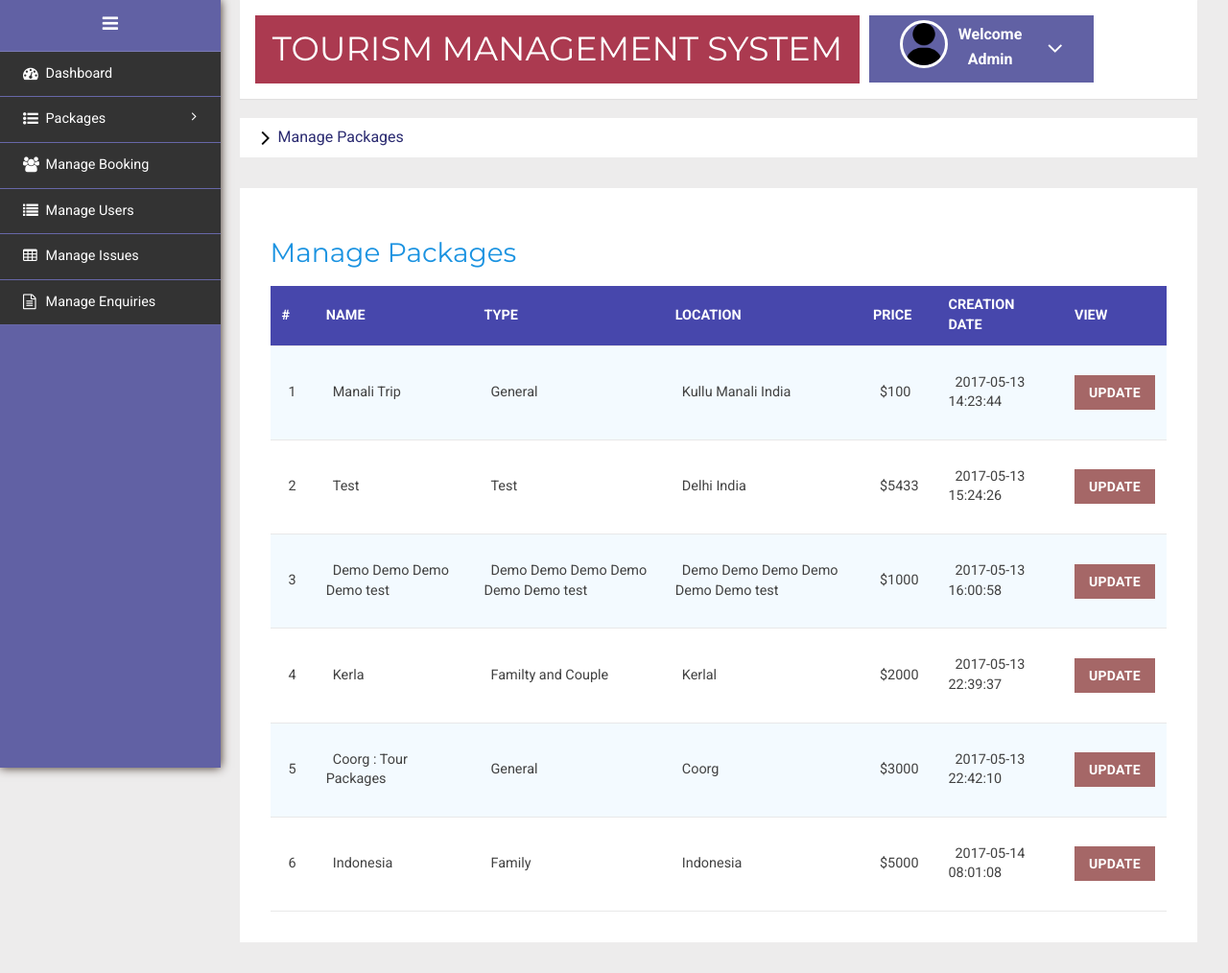
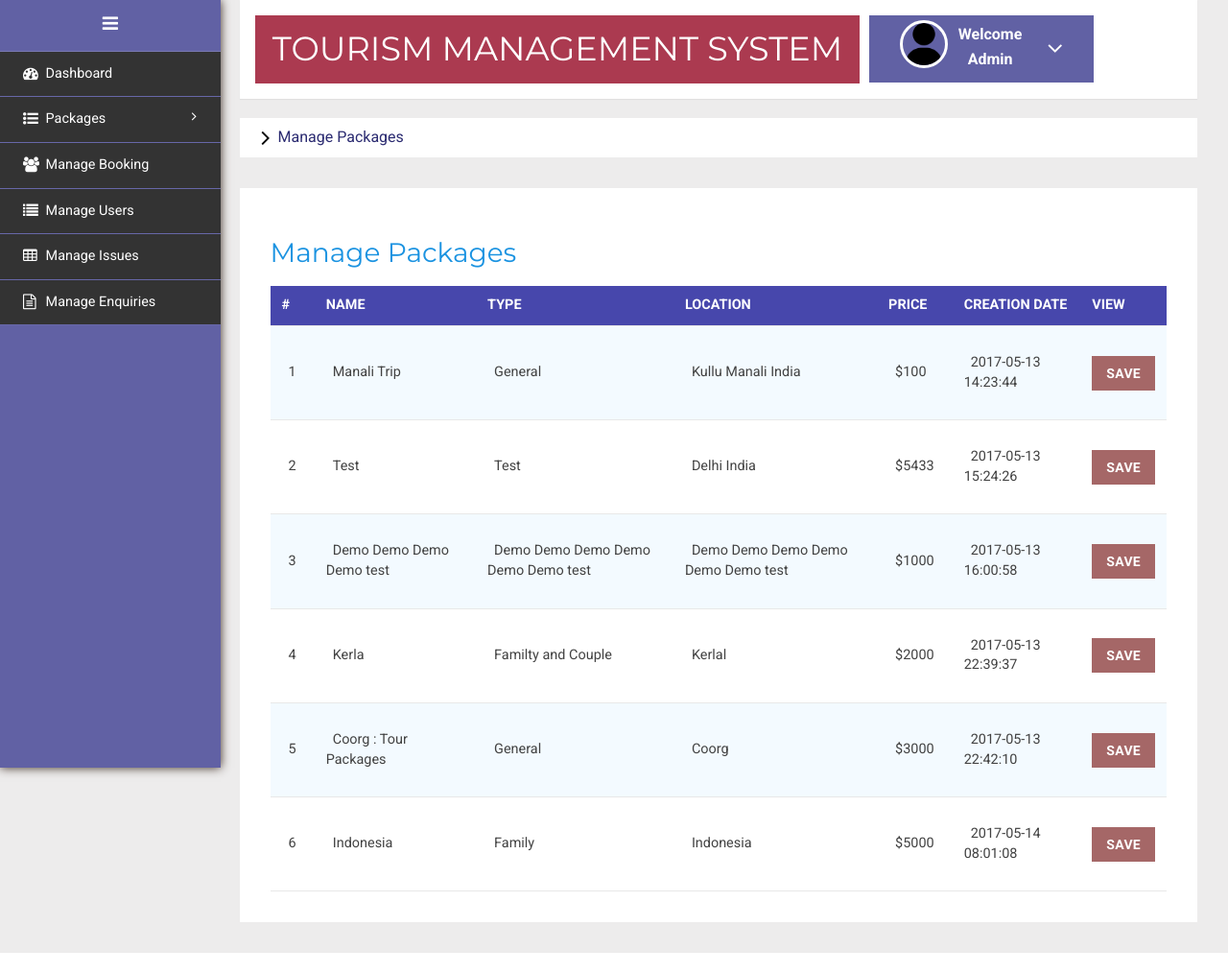
Before and after one commit to JamesRawal456/TourismManagementSystem, a PHP site: page /managepackages.php in a window 1280 px wide. Shown: the whole page at 96% size. After the commit the page ends 993 px from the top, so only its background shows below. Run offline with PHP 8.4, Linux system fonts and the light colour scheme; a user stored in the database is signed in; data comes from the database, SQL or seed files in the repository.

Commit message:
Replaced Update button with save button

```diff
--- a/Admin/managepackages.php
+++ b/Admin/managepackages.php
@@ -117,7 +117,7 @@ foreach($results as $result)
 							<td><?php echo htmlentities($result->PackageLocation);?></td>
 							<td>$<?php echo htmlentities($result->PackagePrice);?></td>
 							<td><?php echo htmlentities($result->Creationdate);?></td>
-							<td><a href="updatepackage.php?pid=<?php echo htmlentities($result->PackageId);?>"><button type="button" class="btn btn-primary btn-block">update</button></a></td>
+							<td><a href="updatepackage.php?pid=<?php echo htmlentities($result->PackageId);?>"><button type="button" class="btn btn-primary btn-block">Save</button></a></td>
 						  </tr>
 						 <?php $cnt=$cnt+1;} }?>
 						</tbody>
--- a/Admin/updatepackage.php
+++ b/Admin/updatepackage.php
@@ -27,7 +27,7 @@ $query->bindParam(':pfeatures',$pfeatures,PDO::PARAM_STR);
 $query->bindParam(':pdetails',$pdetails,PDO::PARAM_STR);
 $query->bindParam(':pid',$pid,PDO::PARAM_STR);
 $query->execute();
-$msg="Package has been Updated";
+$msg="Package Edited";
 }
 
 	?>
```
